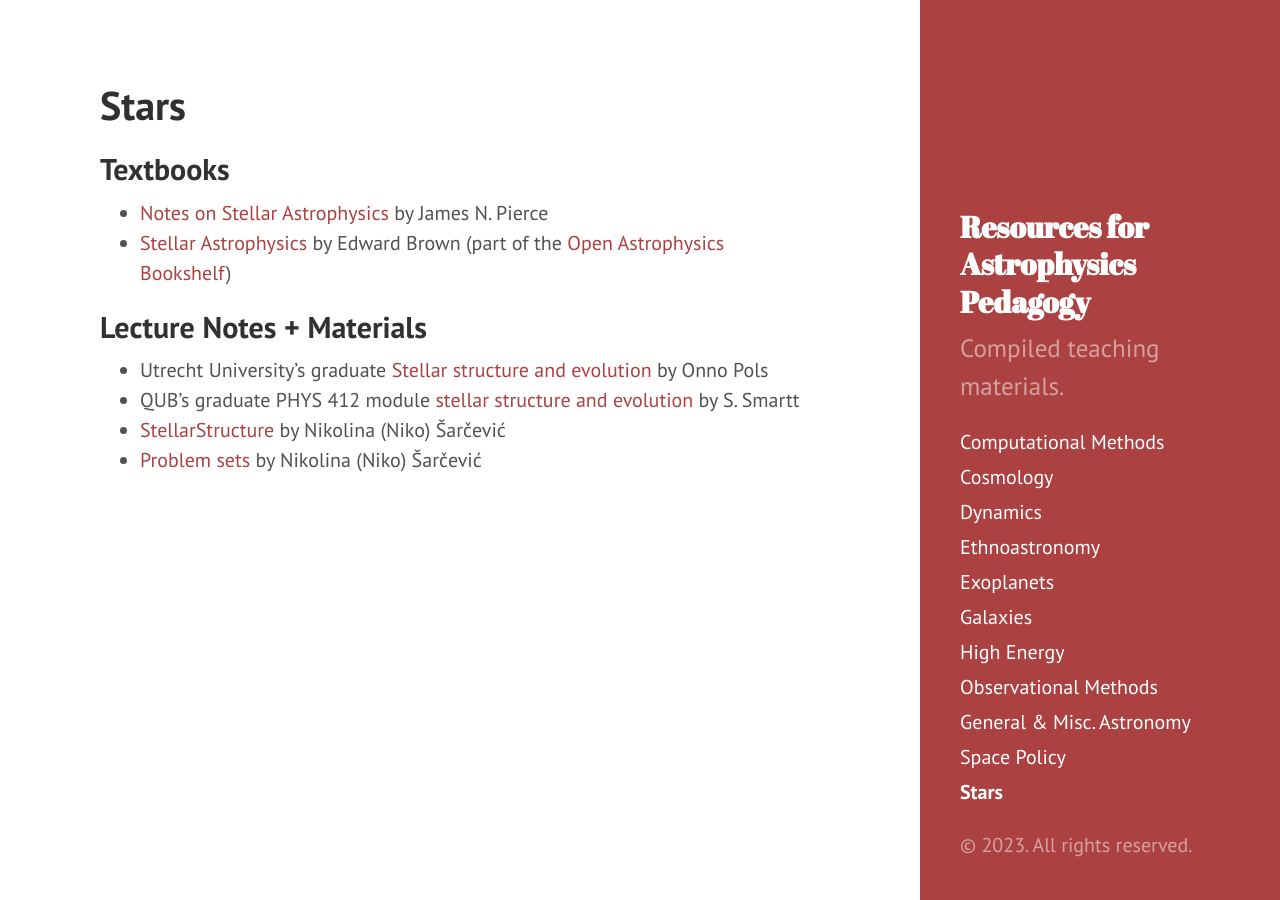
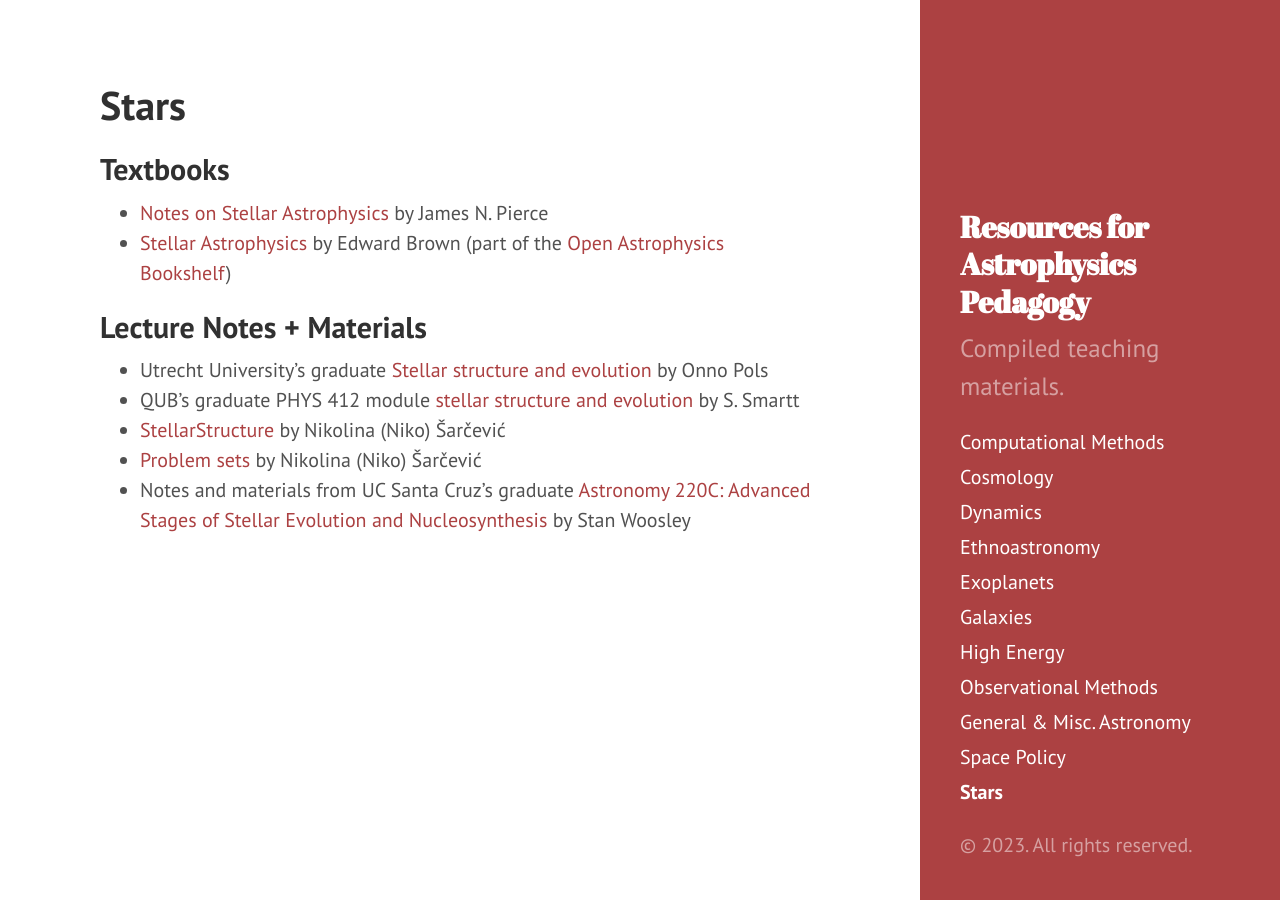
Before and after one commit to astroteaching/astroteaching.github.io, a Jekyll site: the page built from stars.md, in a window 1280 px wide. Built offline with Jekyll 4.4.1, drawn with Linux system fonts in a browser that asks for light colours.

```diff
--- a/stars.md
+++ b/stars.md
@@ -12,3 +12,4 @@ title: Stars
 - QUB's graduate PHYS 412 module [stellar structure and evolution](https://star.pst.qub.ac.uk/~sjs/teaching/stellarevol/index.html){:target="_blank"} by S. Smartt
 - [StellarStructure](https://drive.google.com/drive/folders/1XApdgc0qiLuUoI6X7o_8GHFhcUp5PtF7){:target="_blank"} by Nikolina (Niko) Šarčević
 - [Problem sets](https://github.com/nikosarcevic/PhysicsProblemSets#astro){:target="_blank"} by Nikolina (Niko) Šarčević
+- Notes and materials from UC Santa Cruz's graduate [Astronomy 220C: Advanced Stages of Stellar Evolution and Nucleosynthesis](https://www.ucolick.org/~woosley/){:target="_blank"} by Stan Woosley
```
Also changed, not shown: cosmology.md (+1 -0 lines), galaxies.md (+1 -0 lines), resources.md (+1 -0 lines).
